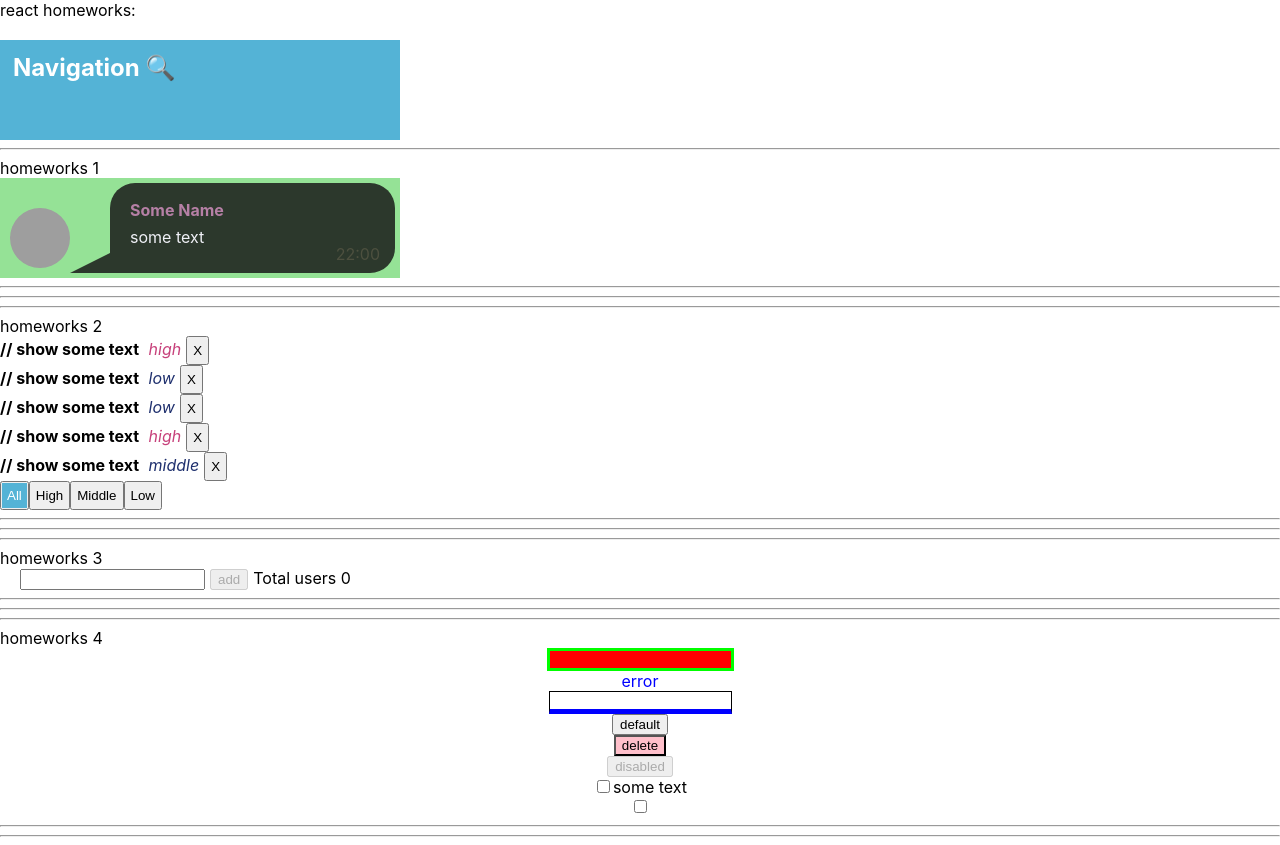
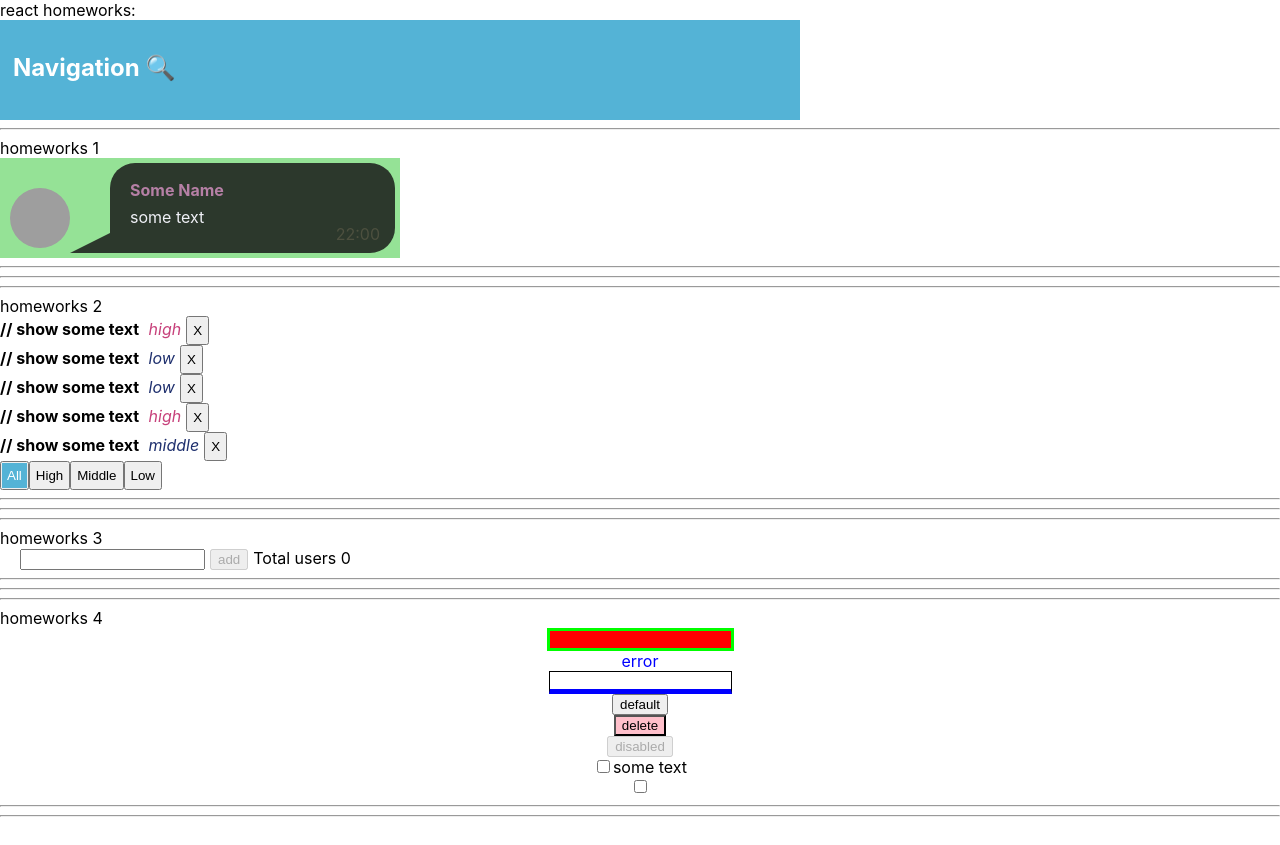
Before and after one commit to AnyaGalkina/homework-Tasks-From-Ignat, a React (Create React App) app: page /#/pre-junior in a window 1280 px wide. Built offline with nearby package versions, Linux system fonts and the light colour scheme; grey boxes are pictures that could not be loaded.

Commit message:
Add inline-flex

```diff
--- a/src/p2-homeworks/h5-rrd-v6/Header.module.css
+++ b/src/p2-homeworks/h5-rrd-v6/Header.module.css
@@ -1,13 +1,29 @@
 .nav {
-    width: 400px;
+    width: 800px;
     height: 100px;
     background-color: #54b3d6;
     text-decoration: none;
     color: white;
+    display: inline-flex;
+
 }
 
+.links {
+    width: 400px;
+    height: 100px;
+    display: inline-flex;
+}
+
+.header {
+    width: 400px;
+    height: 100px;
+    display: inline-flex;
+    padding: 13px 0 0 13px;
+}
+
+
 .link {
-    padding-left: 13px;
+    margin: auto;
     color: #5b4b72;
     font-weight: bold;
     text-decoration: none;
@@ -16,7 +32,3 @@
 .link:hover {
     color: #b680a6;
 }
-
-.header {
-    padding: 13px 0 0 13px;
-}
```
